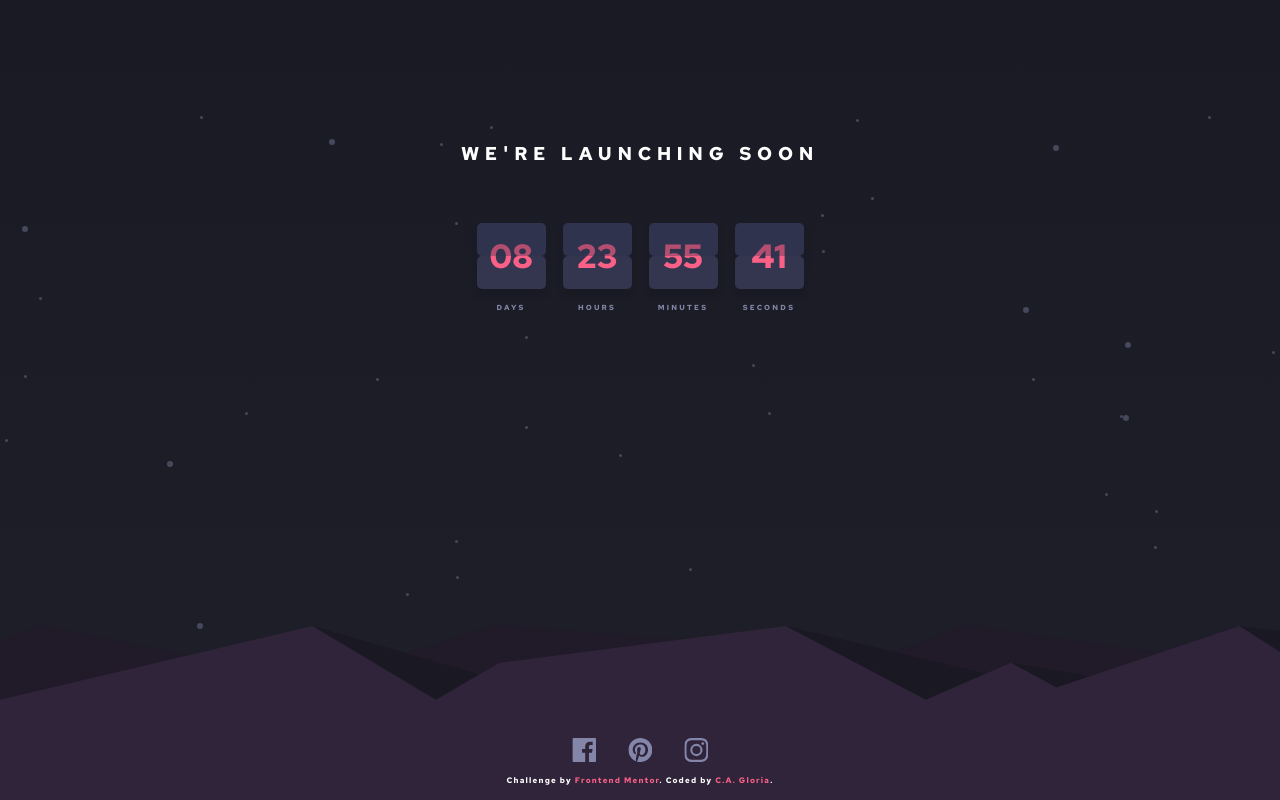
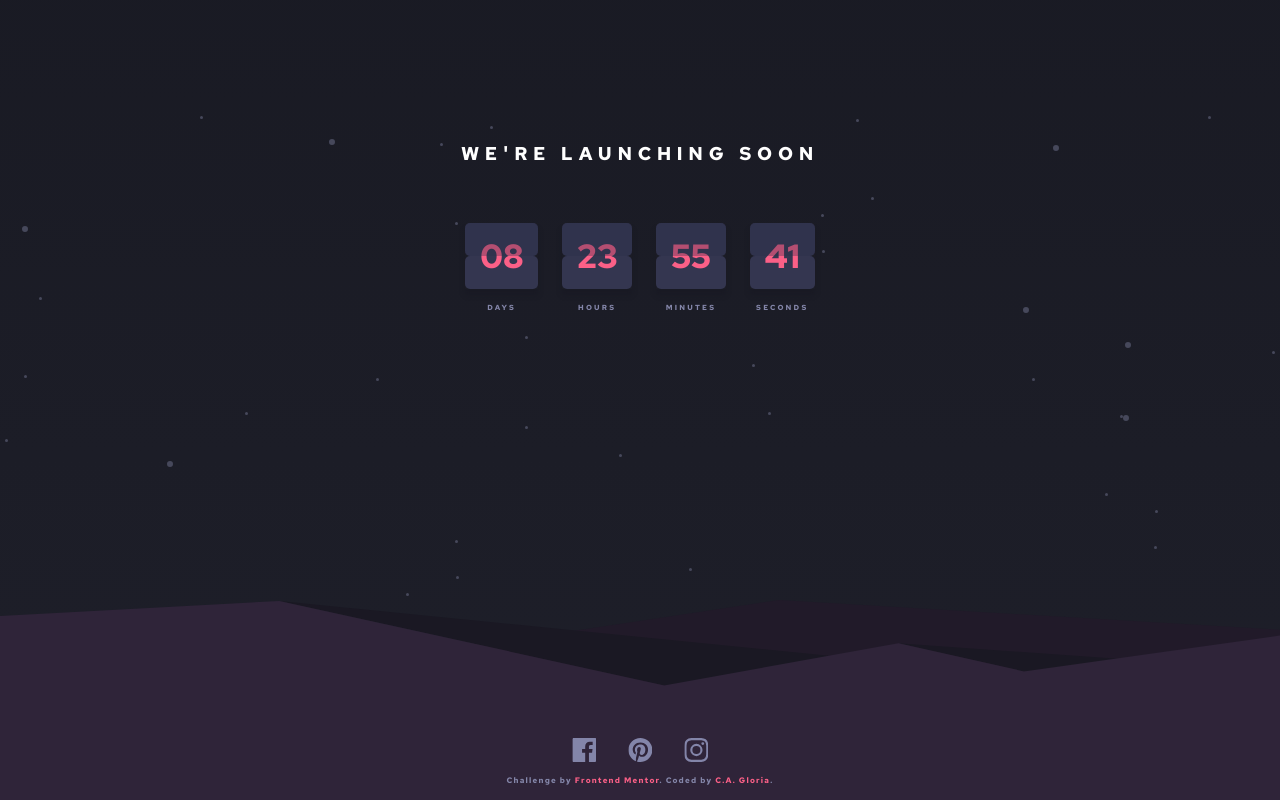
Before and after one commit to cagloria/launch-countdown-timer, a React (Create React App) app: page / in a window 1280 px wide. Built offline with nearby package versions, Linux system fonts and the light colour scheme.

Commit message:
Adjusted hills background image and Count styling

```diff
--- a/src/components/App.js
+++ b/src/components/App.js
@@ -6,8 +6,9 @@ import Footer from "./Footer";
 
 const CountdownContainer = styled.div`
     display: flex;
-    justify-content: center;
-    column-gap: 17px;
+    justify-content: space-between;
+    max-width: 350px;
+    margin: 0 auto;
 `;
 
 const Heading = styled.h1`
--- a/src/components/Count.js
+++ b/src/components/Count.js
@@ -12,9 +12,7 @@ const CountStyles = createGlobalStyle`
 
 const Value = styled.div`
     font-size: 2.1em;
-    width: fit-content;
-    width: 69px;
-    height: 66px;
+    padding: 11px 15px;
     display: flex;
     justify-content: center;
     align-items: center;
--- a/src/components/Footer.js
+++ b/src/components/Footer.js
@@ -1,4 +1,5 @@
 import styled, { createGlobalStyle } from "styled-components";
+import { primary } from "./Themes";
 import facebook from "../assets/icon-facebook.svg";
 import pinterest from "../assets/icon-pinterest.svg";
 import instagram from "../assets/icon-instagram.svg";
@@ -17,6 +18,7 @@ const LinksContainer = styled.div`
 `;
 
 const Attribution = styled.p`
+    color: ${primary.gray};
     text-align: center;
     font-size: 0.5em;
     letter-spacing: 0.15em;
--- a/src/components/Themes.js
+++ b/src/components/Themes.js
@@ -22,16 +22,16 @@ export const GlobalStyles = createGlobalStyle`
 
     body {
         margin: 0;
-        padding: 130px 20px 0;
+        padding: 130px 6.2vw 0;
         background-color: ${neutral.black};
         background-image:
             url(${bgHills}),
             url(${bgStars}),
             linear-gradient(180deg, ${neutral.black} 0%, ${neutral.dark} 100%);
         background-repeat: no-repeat, no-repeat, no-repeat;
-        background-position: bottom, center, center;
-        background-attachment: fixed, fixed, fixed;
-        background-size: contain, auto, auto;
+        background-position: 84% bottom,center,center;
+        background-attachment: fixed,fixed,fixed;
+        background-size: 275% 25%,auto,auto;
     }
 
     a {
```
